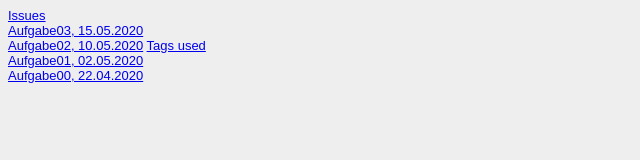
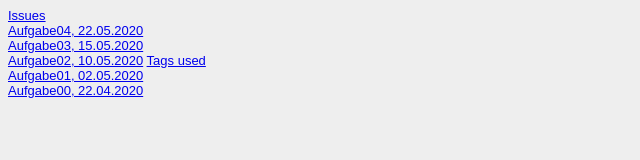
Before and after one commit to ThyraHultsch/GIS_SoSe_2020, a plain HTML site: page Steckbrief/steckbrief.htm in a window 1280 px wide. Shown: the whole page, without its empty margins (0-640 px from the left). Drawn offline with Linux system fonts and the light colour scheme.

Commit message:
Aufgabe4 hinzugefügt

```diff
--- a/Steckbrief/steckbrief.htm
+++ b/Steckbrief/steckbrief.htm
@@ -14,6 +14,7 @@ body {
 <body>
 	<!-- Hier die Links zu den gelösten Aufgaben einstellen, aktuelle oben, alte stehen lassen! Format: Aufgabenbezeichnung, Datum -->
 	<a href="https://github.com/ThyraHultsch/GIS_SoSe_2020/issues" target="_blank">Issues</a> <br/>
+	<a href="https://thyrahultsch.github.io/GIS_SoSe_2020/Aufgabe04/Startseite" target="_blank">Aufgabe04, 22.05.2020</a> <br>
 	<a href="https://thyrahultsch.github.io/GIS_SoSe_2020/Aufgabe03/Portfolio.html" target="_blank">Aufgabe03, 15.05.2020</a> <br>
 	<a href="https://thyrahultsch.github.io/GIS_SoSe_2020/Aufgabe02/Portfolio" target="_blank">Aufgabe02, 10.05.2020</a>
 	<a href="https://thyrahultsch.github.io/GIS_SoSe_2020/Aufgabe02/tags_used" target="_blank">Tags used</a> <br>
```
